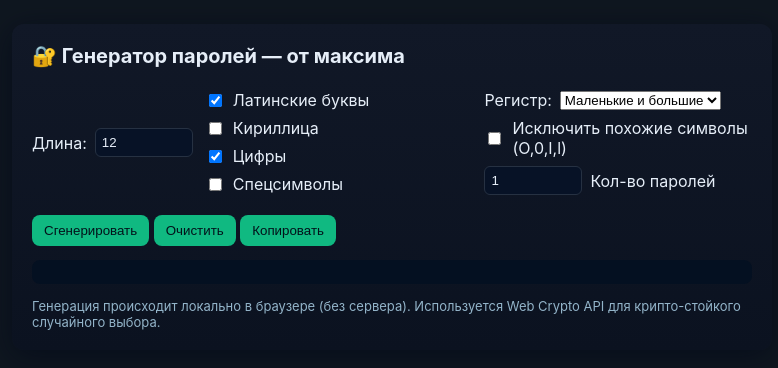
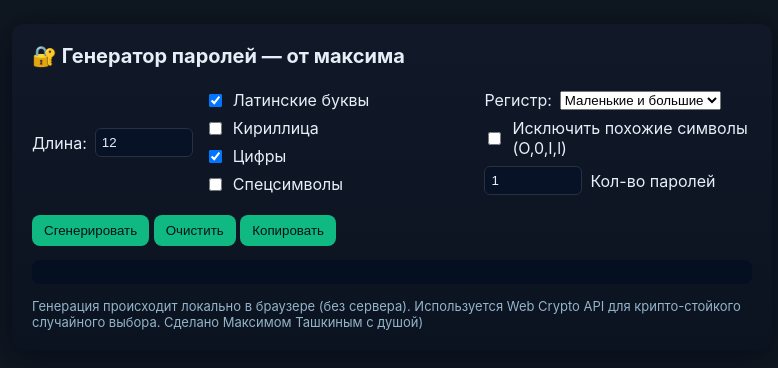
Before and after one commit to maximtaskinnikolaevich-svg/password-generator, a plain HTML site: page index.html in a window 1280 px wide. Shown: the whole page, without its empty margins (248-1026 px from the left). Drawn offline with Linux system fonts and the light colour scheme.

Commit message:
Update index.html

```diff
--- a/index.html
+++ b/index.html
@@ -54,6 +54,8 @@
 
   <div class="footer">
     Генерация происходит локально в браузере (без сервера). Используется Web Crypto API для крипто-стойкого случайного выбора.
+
+    Сделано Максимом Ташкиным с душой)
   </div>
 </div>
 
```
